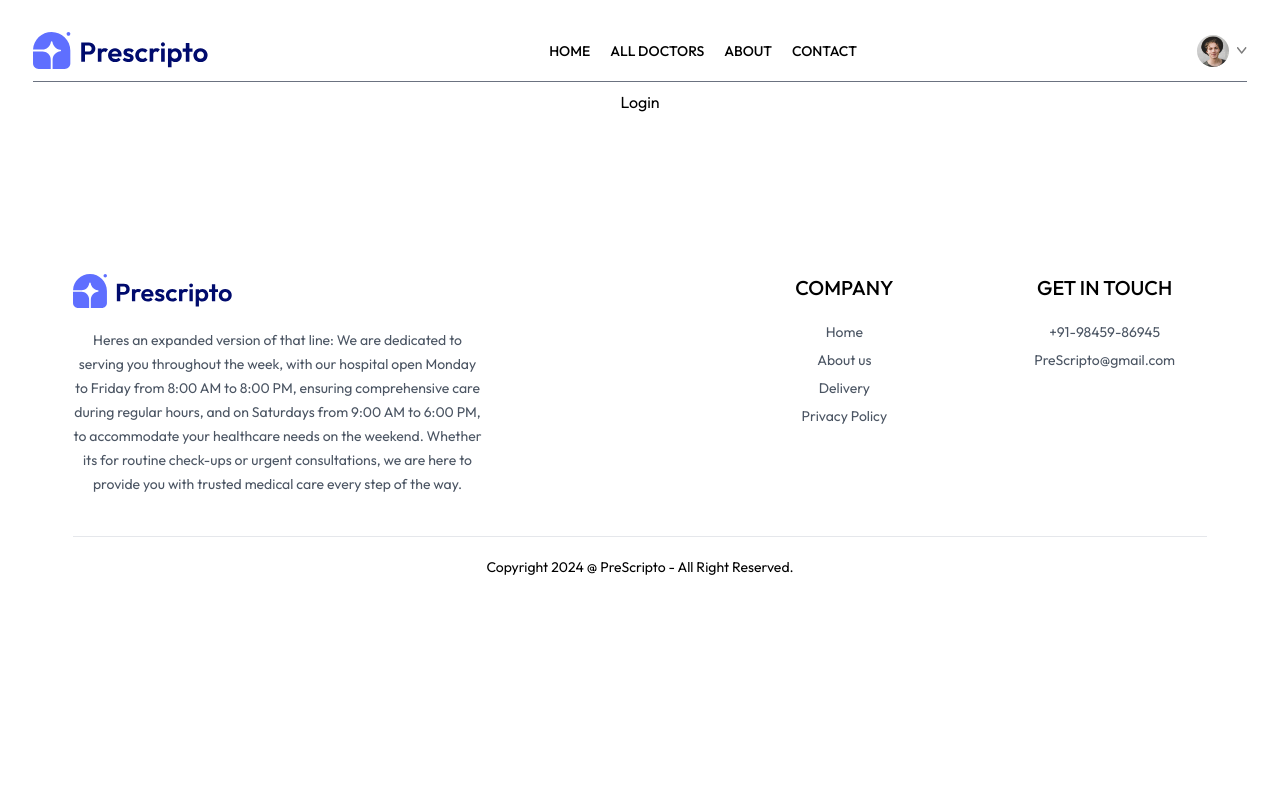
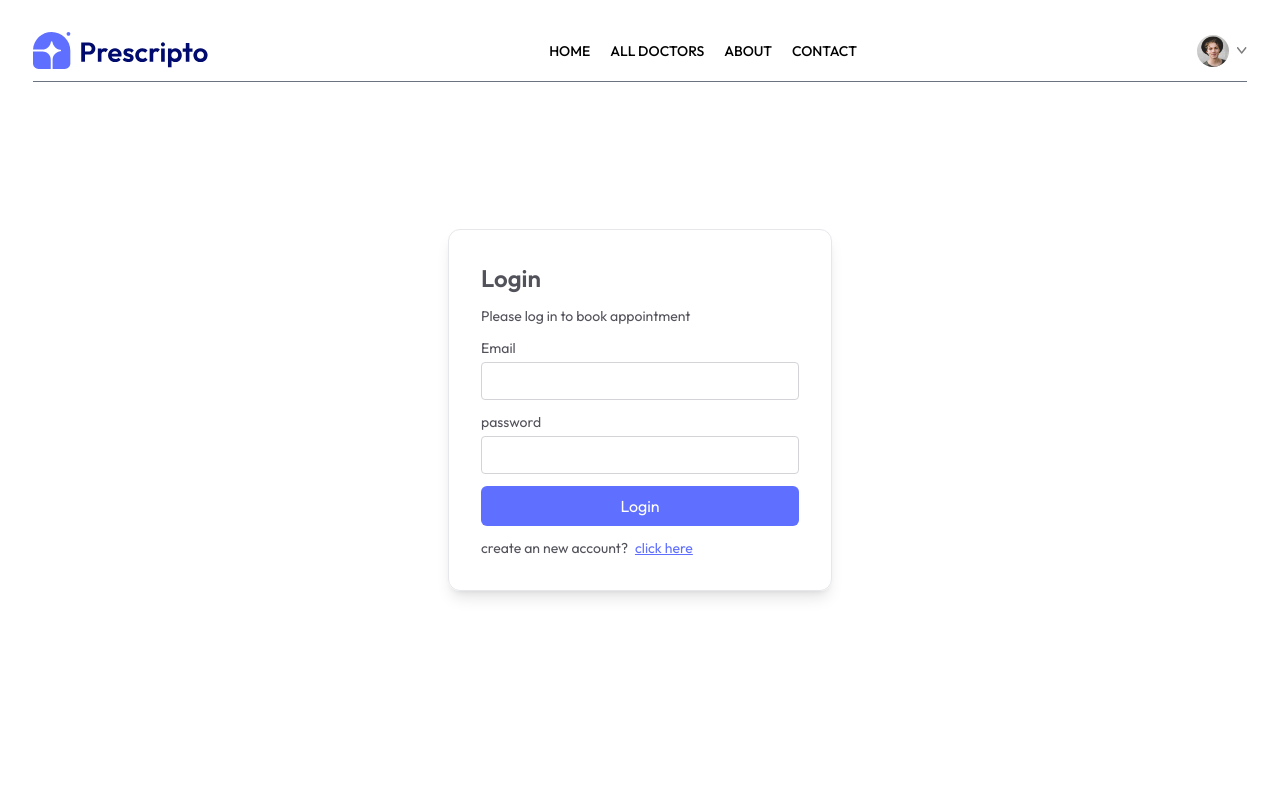
Before and after one commit to vikram17dp/PreScriptoHopso, a React (Vite) app in the folder client/: page /login in a window 1280 px wide. Shown: the top 800 px of the page. Built offline with nearby package versions, Linux system fonts and the light colour scheme.

Commit message:
creating login page

```diff
--- a/client/src/pages/Login.jsx
+++ b/client/src/pages/Login.jsx
@@ -1,11 +1,82 @@
-import React from 'react'
+import React, { useState } from "react";
 
 const Login = () => {
+  const [state, setState] = useState("login");
+  const [email, setEmail] = useState("");
+  const [password, setPassword] = useState("");
+  const [name, setName] = useState("");
+  const onSubmitHandler = async (event) => {
+    event.preventDefault();
+  };
   return (
-    <div>
-      Login
-    </div>
-  )
-}
+    <form action="" className="min-h-[80vh] flex items-center">
+      <div className="flex flex-col gap-3 m-auto items-start p-8 min-w-[340px] sm:w-96 border rounded-xl text-zinc-600 text-sm shadow-lg text-left">
+        <p className="font-semibold text-2xl">
+          {state === "Sign Up" ? "Create Account" : "Login"}
+        </p>
+        <p>
+          Please {state === "Sign Up" ? "Sign Up" : "log in"} to book
+          appointment
+        </p>
+        {state === "Sign Up" && (
+          <div className="w-full">
+            <p>Full Name</p>
+            <input
+              className="border border-zinc-300 rounded w-full p-2 mt-1"
+              type="text"
+              onChange={(e) => setName(e.target.value)}
+              value={name}
+              required
+            />
+          </div>
+        )}
+        <div className="w-full">
+          <p>Email</p>
+          <input
+            className="border border-zinc-300 rounded w-full p-2 mt-1"
+            type="email"
+            onChange={(e) => setEmail(e.target.value)}
+            value={email}
+            required
+          />
+        </div>
+        <div className="w-full">
+          <p>password</p>
+          <input
+            className="border border-zinc-300 rounded w-full p-2 mt-1"
+            type="password"
+            onChange={(e) => setName(e.target.value)}
+            value={password}
+            required
+          />
+        </div>
+        <button className="bg-primary text-white w-full py-2 rounded-md text-base">
+          {state === "Sign Up" ? "Create Account" : "Login"}
+        </button>
+        {state === "Sign Up" ? (
+          <p>
+            Already have an account?{" "}
+            <span
+              onClick={() => setState("Log in")}
+              className="text-primary underline cursor-pointer ml-1"
+            >
+              Login here
+            </span>{" "}
+          </p>
+        ) : (
+          <p>
+            create an new account?{" "}
+            <span
+              className="text-primary underline cursor-pointer ml-1"
+              onClick={() => setState("Sign Up")}
+            >
+              click here
+            </span>
+          </p>
+        )}
+      </div>
+    </form>
+  );
+};
 
-export default Login
+export default Login;
```
